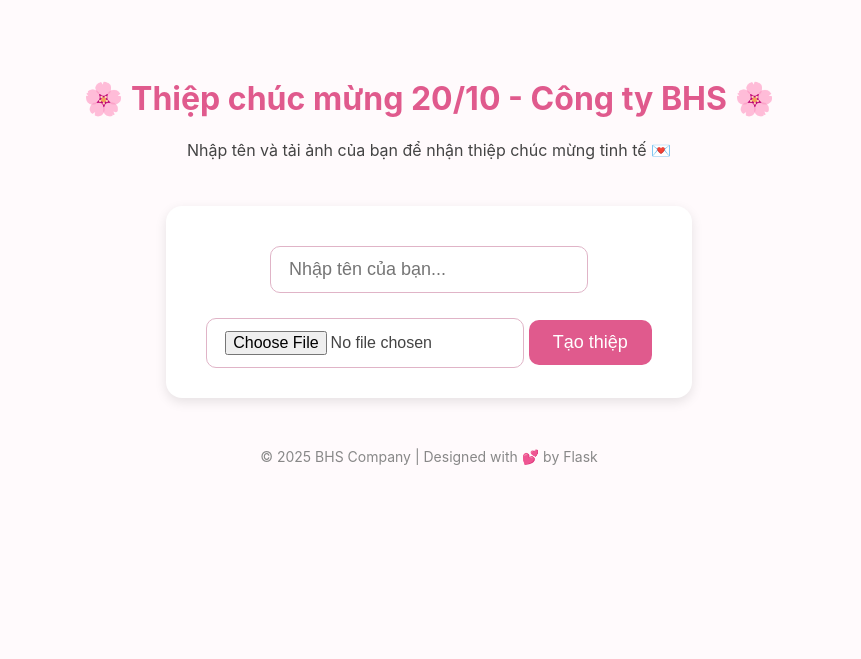
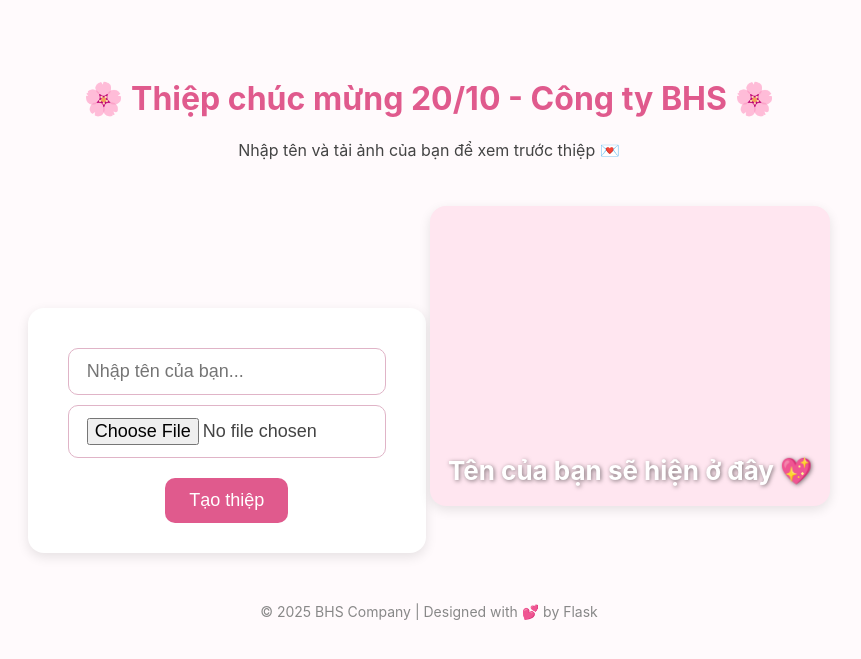
Before and after one commit to 21070190/invite-flask, a Flask app: page / in a window 1280 px wide. Shown: the top 659 px of the page, without its empty margins (211-1072 px from the left). Run offline with Flask 3, Linux system fonts and the light colour scheme.

Commit message:
Cập nhật HTML, static, và app.py

```diff
--- a/templates/index.html
+++ b/templates/index.html
@@ -31,41 +31,7 @@
             width: 280px;
             margin-top: 10px;
         }
-        input[type="file"] {
-            font-size: 16px;
-            background-color: #fff;
-        }
-        #preview-container {
-            position: relative;
-            display: inline-block;
-            margin-top: 15px;
-        }
-        #preview-img {
-            display: none;
-            max-width: 200px;
-            border-radius: 10px;
-            margin-top: 10px;
-            box-shadow: 0 2px 8px rgba(0,0,0,0.1);
-        }
-        #remove-btn {
-            display: none;
-            position: absolute;
-            top: 0;
-            right: -10px;
-            background-color: #ff4d6d;
-            color: white;
-            border: none;
-            border-radius: 50%;
-            width: 28px;
-            height: 28px;
-            cursor: pointer;
-            font-size: 16px;
-            line-height: 0;
-        }
-        #remove-btn:hover {
-            background-color: #d93654;
-        }
-        button[type="submit"] {
+        button {
             background-color: #e05a8d;
             border: none;
             color: white;
@@ -75,7 +41,7 @@
             cursor: pointer;
             margin-top: 20px;
         }
-        button[type="submit"]:hover {
+        button:hover {
             background-color: #d24c80;
         }
         .error {
@@ -87,25 +53,73 @@
             color: #888;
             font-size: 14px;
         }
+        /* --- Preview card --- */
+        .preview-card {
+            margin-top: 30px;
+            display: inline-block;
+            position: relative;
+            width: 400px;
+            height: 300px;
+            background: #ffe6f0;
+            border-radius: 16px;
+            box-shadow: 0 4px 12px rgba(0,0,0,0.1);
+            overflow: hidden;
+        }
+        .preview-card img {
+            width: 100%;
+            height: 100%;
+            object-fit: cover;
+            border-radius: 16px;
+        }
+        .preview-text {
+            position: absolute;
+            bottom: 20px;
+            left: 0;
+            width: 100%;
+            color: white;
+            font-size: 26px;
+            font-weight: bold;
+            text-shadow: 1px 1px 4px rgba(0,0,0,0.5);
+        }
+        .remove-btn {
+            position: absolute;
+            top: 10px;
+            right: 10px;
+            background-color: rgba(0,0,0,0.6);
+            color: white;
+            border: none;
+            border-radius: 50%;
+            width: 30px;
+            height: 30px;
+            font-size: 18px;
+            cursor: pointer;
+            display: none;
+        }
+        .remove-btn:hover {
+            background-color: rgba(0,0,0,0.8);
+        }
     </style>
 </head>
 <body>
     <h1>🌸 Thiệp chúc mừng 20/10 - Công ty BHS 🌸</h1>
-    <p>Nhập tên và tải ảnh của bạn để nhận thiệp chúc mừng tinh tế 💌</p>
+    <p>Nhập tên và tải ảnh của bạn để xem trước thiệp 💌</p>
 
     <form method="POST" action="/" enctype="multipart/form-data">
         <div>
-            <input type="text" name="name" placeholder="Nhập tên của bạn..." required>
+            <input type="text" name="name" id="nameInput" placeholder="Nhập tên của bạn..." required>
         </div>
-
-        <div id="preview-container">
-            <input type="file" name="photo" id="photo" accept="image/*">
-            <button type="button" id="remove-btn">×</button>
-            <img id="preview-img" src="#" alt="Preview">
+        <div>
+            <input type="file" name="photo" id="photoInput" accept="image/*">
         </div>
-
         <button type="submit">Tạo thiệp</button>
     </form>
+
+    <!-- Vùng hiển thị xem trước -->
+    <div class="preview-card" id="previewCard">
+        <img id="previewImage" src="" alt="Xem trước ảnh" style="display:none;">
+        <div class="preview-text" id="previewText">Tên của bạn sẽ hiện ở đây 💖</div>
+        <button class="remove-btn" id="removeBtn">✕</button>
+    </div>
 
     {% if error %}
     <p class="error">{{ error }}</p>
@@ -114,26 +128,38 @@
     <footer>© 2025 BHS Company | Designed with 💕 by Flask</footer>
 
     <script>
-        const photoInput = document.getElementById('photo');
-        const previewImg = document.getElementById('preview-img');
-        const removeBtn = document.getElementById('remove-btn');
+        const nameInput = document.getElementById('nameInput');
+        const photoInput = document.getElementById('photoInput');
+        const previewImage = document.getElementById('previewImage');
+        const previewText = document.getElementById('previewText');
+        const removeBtn = document.getElementById('removeBtn');
 
-        // Khi chọn ảnh → hiển thị preview
+        // Hiển thị tên trên thiệp khi gõ
+        nameInput.addEventListener('input', () => {
+            const name = nameInput.value.trim();
+            previewText.textContent = name ? `💐 ${name} 💐` : 'Tên của bạn sẽ hiện ở đây 💖';
+        });
+
+        // Hiển thị ảnh khi chọn
         photoInput.addEventListener('change', (event) => {
             const file = event.target.files[0];
             if (file) {
-                previewImg.src = URL.createObjectURL(file);
-                previewImg.style.display = 'block';
-                removeBtn.style.display = 'block';
+                const reader = new FileReader();
+                reader.onload = (e) => {
+                    previewImage.src = e.target.result;
+                    previewImage.style.display = 'block';
+                    removeBtn.style.display = 'block';
+                };
+                reader.readAsDataURL(file);
             }
         });
 
-        // Khi bấm nút ❌ → xoá ảnh đã chọn
+        // Xóa ảnh xem trước
         removeBtn.addEventListener('click', () => {
-            photoInput.value = ''; // Xóa file input
-            previewImg.src = '#';
-            previewImg.style.display = 'none';
+            previewImage.src = '';
+            previewImage.style.display = 'none';
             removeBtn.style.display = 'none';
+            photoInput.value = ''; // xoá ảnh đã chọn
         });
     </script>
 </body>
```
